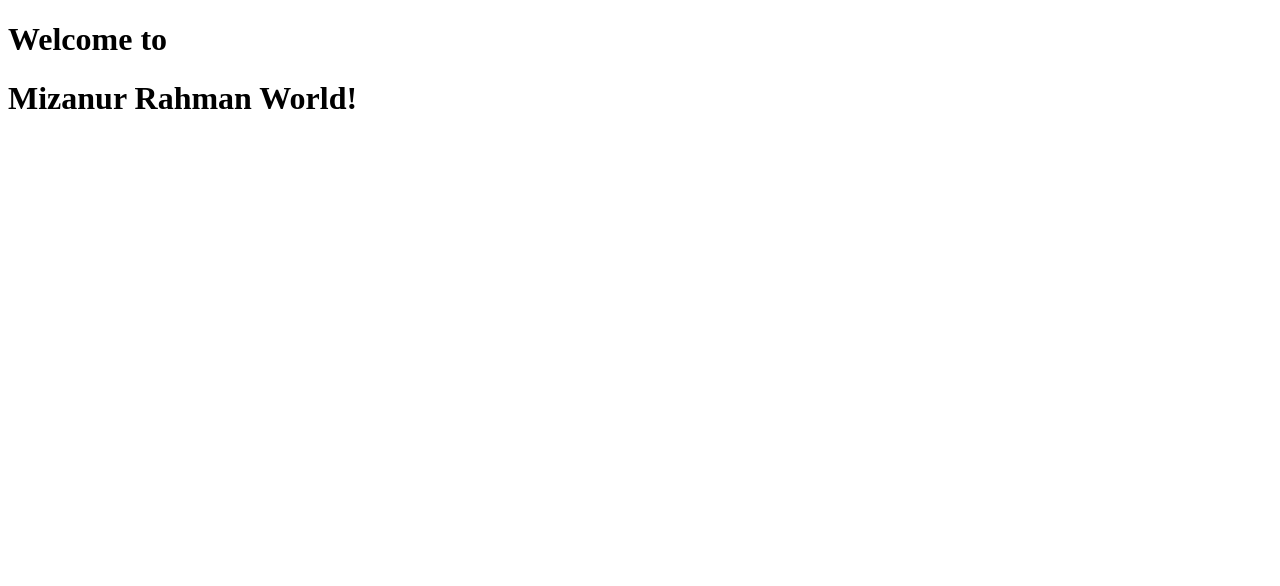
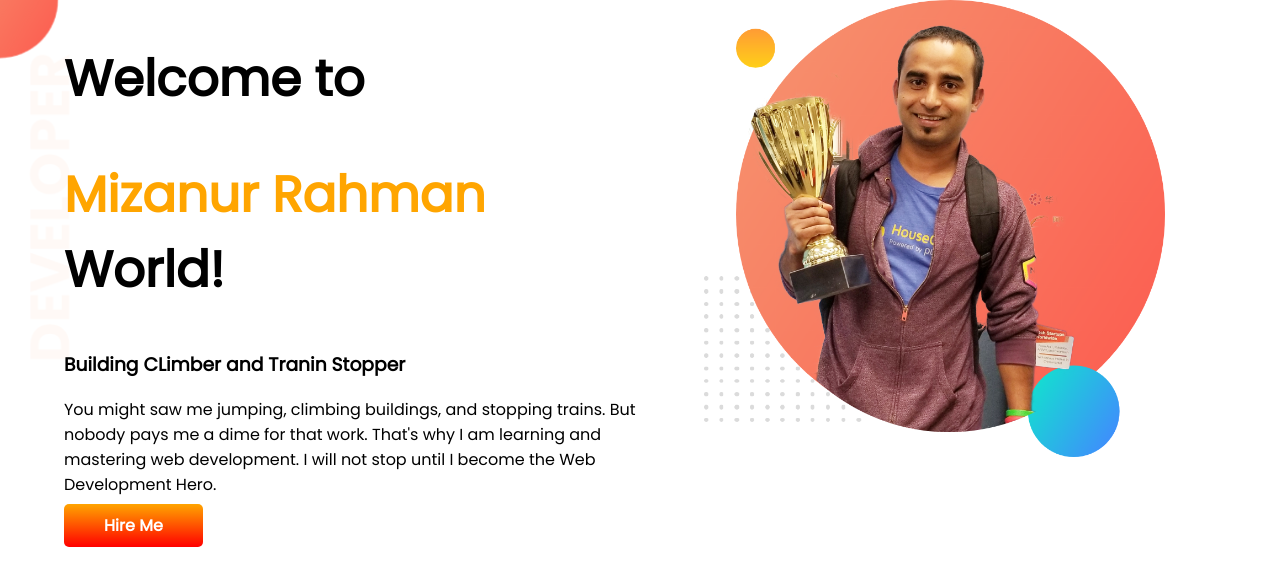
Before and after one commit to Mizan-coders/developer-portfolio, a plain HTML site: page index.html in a window 1280 px wide. Drawn offline with Linux system fonts and the light colour scheme.

Commit message:
top banner update

```diff
--- a/index.html
+++ b/index.html
@@ -1,14 +1,34 @@
 <!DOCTYPE html>
 <html lang="en">
+
 <head>
     <meta charset="UTF-8">
     <meta http-equiv="X-UA-Compatible" content="IE=edge">
     <meta name="viewport" content="width=device-width, initial-scale=1.0">
     <title>Mizan Portfolio project</title>
+    <link rel="preconnect" href="https://fonts.googleapis.com">
+    <link rel="preconnect" href="https://fonts.gstatic.com" crossorigin>
+    <link href="https://fonts.googleapis.com/css2?family=Poppins&display=swap" rel="stylesheet">
     <link rel="stylesheet" href="style.css">
 </head>
+
 <body>
-    <h1>Welcome to</h1>
-    <h1>Mizanur Rahman World!</h1>
+    <section class="top-banne">
+        <div class="half-width">
+            <h1>Welcome to</h1>
+            <h1><span class="orange-color">Mizanur Rahman</span> World!</h1>
+            <h3>Building CLimber and Tranin Stopper</h3>
+            <p>You might saw me jumping, climbing buildings, and stopping trains. But nobody pays me a dime for that
+                work.
+                That's why I am learning and mastering web development. I will not stop until I become the Web
+                Development
+                Hero.</p>
+            <a class="link-button" target="_blank" href="http://learnwithmizan.com">Hire Me</a>
+        </div>
+        <div class="half-width">
+            <img src="images/jhankar.png" alt="Mizan Portfolio images">
+        </div>
+    </section>
 </body>
+
 </html>
--- a/style.css
+++ b/style.css
@@ -0,0 +1,32 @@
+body{
+    font-family: 'Poppins', sans-serif;
+    margin: 0;
+}
+h1{
+    font-size: 50px;
+}
+.orange-color{
+    color: orange;
+}
+section{
+    display: flex;
+}
+.half-width{
+    width: 50%;
+    padding-left: 5%;
+}
+.half-width img{
+    width: 80%;
+}
+.link-button{
+    text-decoration: none;
+    background-image: linear-gradient(orange, red);
+    padding: 10px 40px;
+    border-radius: 5px;
+    color: white;
+    font-weight: 700;
+}
+.top-banne{
+    background-image: url(images/top-banner.png);
+    background-repeat: no-repeat;
+}
```
